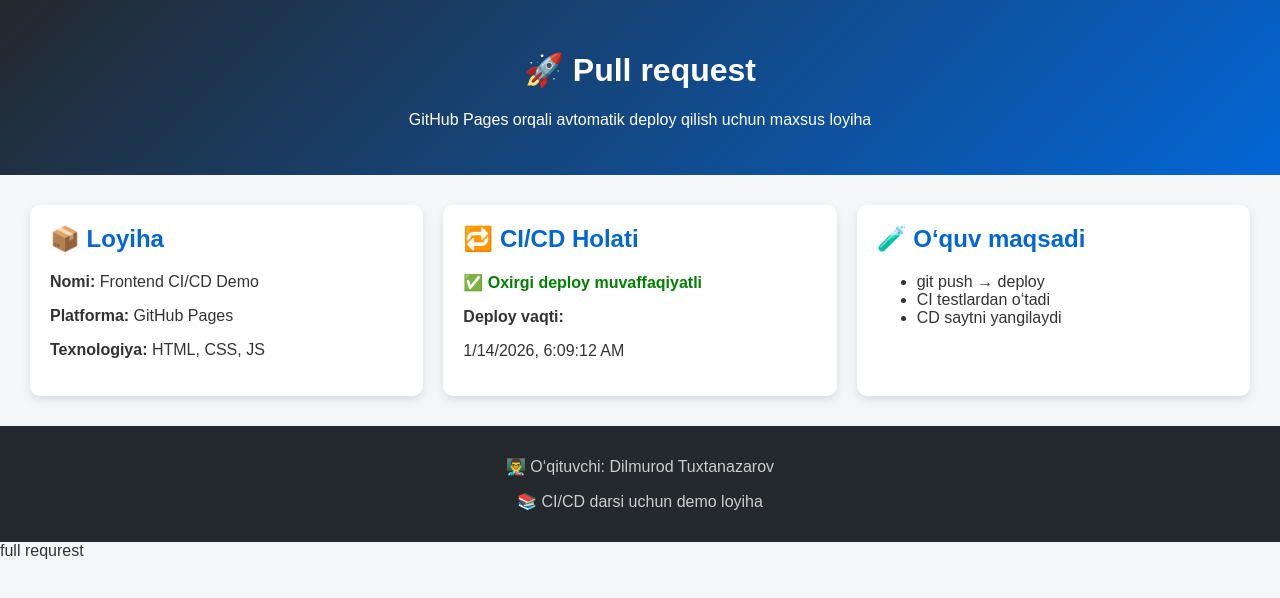
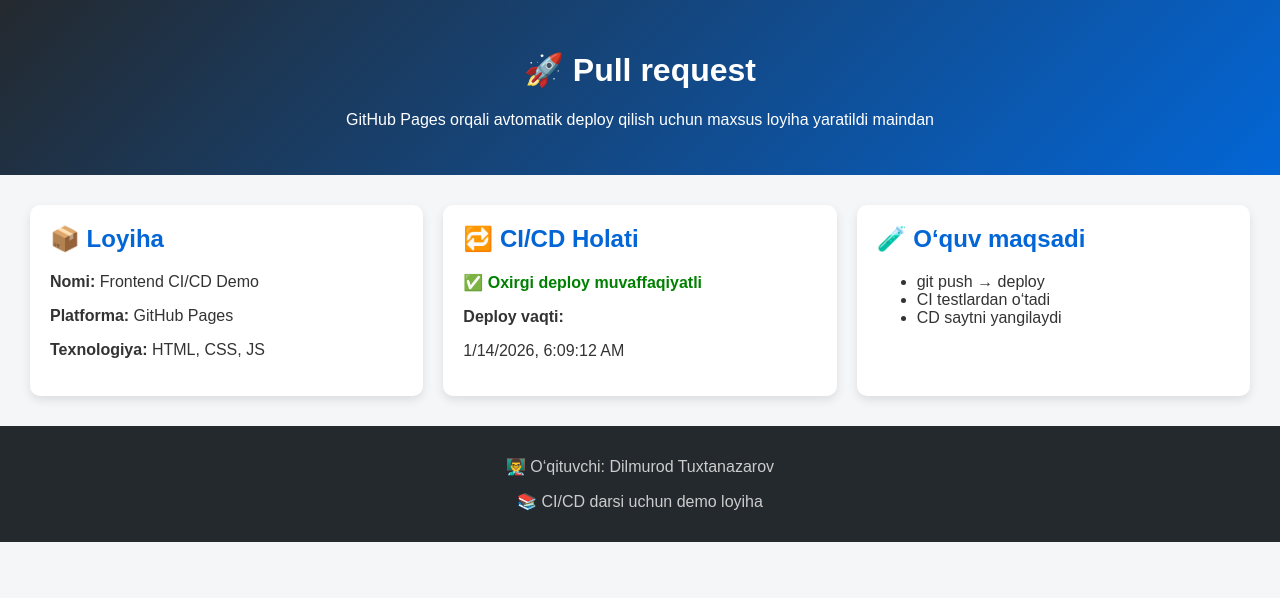
Before and after one commit to madinabooonu/lab14, a plain HTML site: page index.html in a window 1280 px wide. Drawn offline with Linux system fonts and the light colour scheme.

Commit message:
update-3 inedx.txt

```diff
--- a/index.html
+++ b/index.html
@@ -9,7 +9,7 @@
 
 <header>
     <h1>🚀 Pull request</h1>
-    <p>GitHub Pages orqali avtomatik deploy qilish uchun maxsus loyiha</p>
+    <p>GitHub Pages orqali avtomatik deploy qilish uchun maxsus loyiha yaratildi maindan</p>
 </header>
 
 <main>
@@ -45,4 +45,3 @@
 <script src="script.js"></script>
 </body>
 </html>
-full requrest
```
